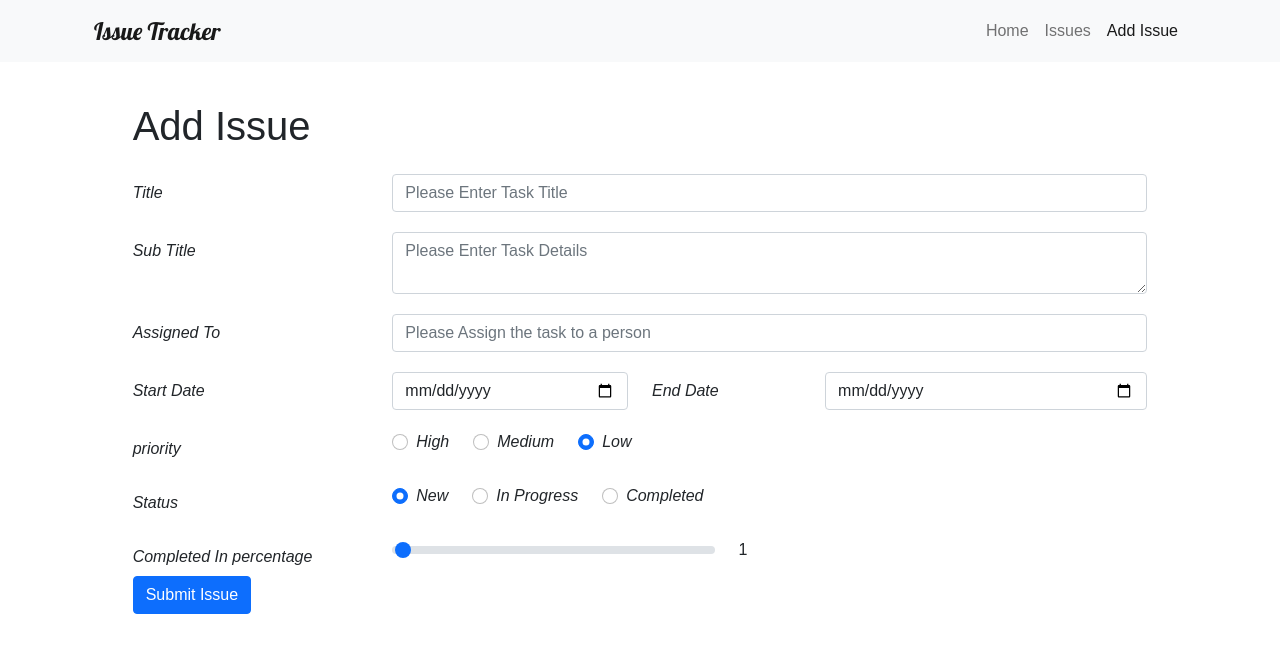
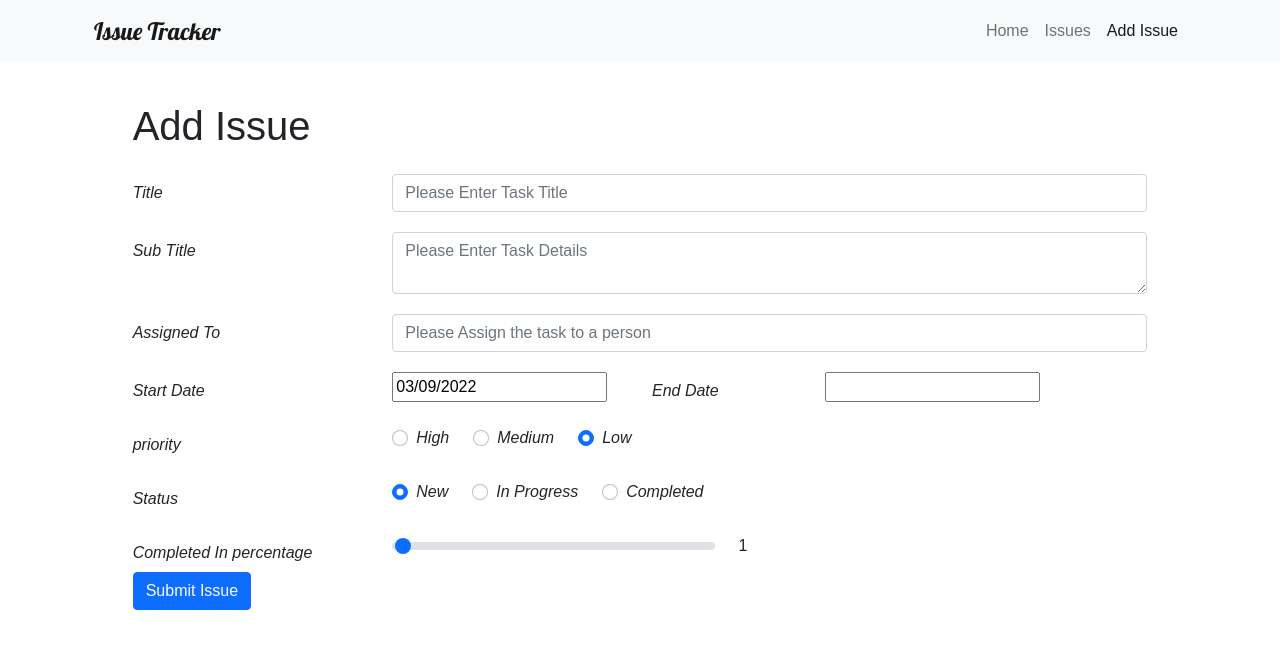
Before and after one commit to samimwebdev/issue-tracker-CRUD-app, a React (Vite) app: page /add in a window 1280 px wide. Shown: the top 652 px of the page. Built offline with nearby package versions, Linux system fonts and the light colour scheme; a web font is replaced by a local one.

Commit message:
Managing date with Date Picker

```diff
--- a/package.json
+++ b/package.json
@@ -9,8 +9,11 @@
   },
   "dependencies": {
     "bootstrap": "5.1.3",
+    "date-fns": "^2.28.0",
     "react": "^17.0.2",
     "react-bootstrap": "^2.2.0",
+    "react-date-picker": "^8.4.0",
+    "react-datepicker": "^4.7.0",
     "react-dom": "^17.0.2",
     "react-icons": "^4.3.1",
     "react-router-dom": "^6.2.2",
--- a/src/Issue.jsx
+++ b/src/Issue.jsx
@@ -3,6 +3,8 @@ import { Badge, ProgressBar, Modal, Button } from 'react-bootstrap'
 import { FaEdit, FaTrashAlt, FaCheckSquare } from 'react-icons/fa'
 import { toast } from 'react-toastify'
 import { useNavigate } from 'react-router-dom'
+import { format } from 'date-fns'
+
 import { useIssueContext } from './context/IssueContext'
 
 const Issue = ({ issue }) => {
@@ -73,7 +75,7 @@ const Issue = ({ issue }) => {
           </Badge>
         </td>
         <td>{completedStatus}</td>
-        <td>{endDate}</td>
+        <td>{format(new Date(endDate), 'dd/LL/Y')}</td>
         <td>{assignedTo}</td>
         <td>
           <ProgressBar
--- a/src/IssueForm.jsx
+++ b/src/IssueForm.jsx
@@ -2,29 +2,20 @@ import { useEffect, useState } from 'react'
 import { Col, Form, Row, Button } from 'react-bootstrap'
 import { v4 as uuid } from 'uuid'
 import { useNavigate } from 'react-router-dom'
+
 import { toast } from 'react-toastify'
 import TextInput from './formInputs/TextInput'
 import DateInput from './formInputs/DateInput'
 import RadioInput from './formInputs/RadioInput'
-
-const defaultIssue = {
-  title: '',
-  subTitle: '',
-  assignedTo: '',
-  startDate: '',
-  endDate: '',
-  priority: 'low',
-  status: 'new',
-  completedPercentage: 1,
-}
+import 'react-datepicker/dist/react-datepicker.css'
 
 const IssueForm = ({ addIssue, updateIssue, issue: issueToEdit }) => {
   const [issue, setIssue] = useState({
     title: '',
     subTitle: '',
     assignedTo: '',
-    startDate: '',
-    endDate: '',
+    startDate: new Date(),
+    endDate: null,
     priority: 'low',
     status: 'new',
     completedPercentage: 1,
@@ -127,13 +118,15 @@ const IssueForm = ({ addIssue, updateIssue, issue: issueToEdit }) => {
       return navigate('/issues')
     }
     if (isValid) {
+      console.log(typeof issue.startDate)
+      console.log(typeof issue.endDate)
       //form submission
       addIssue({
         id: uuid(),
         ...issue,
       })
       toast.success('Issue is added successfully')
-      navigate('/issues')
+      // navigate('/issues')
       //reset the form
       // setIssue(defaultIssue)
     }
@@ -198,10 +191,14 @@ const IssueForm = ({ addIssue, updateIssue, issue: issueToEdit }) => {
           <Col sm={3}>
             <DateInput
               name='startDate'
-              onChange={handleChange}
+              onChange={(date) => setIssue({ ...issue, startDate: date })}
+              placeholder='Enter Start Date'
               value={startDate}
-              placeholder='Enter Start Date'
               error={errorStartDate}
+              startDate={startDate}
+              endDate={endDate}
+              minDate={new Date()}
+              selectsStart
             />
           </Col>
           <Col sm={2}>
@@ -212,10 +209,14 @@ const IssueForm = ({ addIssue, updateIssue, issue: issueToEdit }) => {
           <Col sm={4}>
             <DateInput
               name='endDate'
-              onChange={handleChange}
+              onChange={(date) => setIssue({ ...issue, endDate: date })}
+              startDate={startDate}
               value={endDate}
+              endDate={endDate}
+              minDate={startDate}
               placeholder='Enter End Date'
               error={errorEndDate}
+              selectsEnd
             />
           </Col>
         </Form.Group>
--- a/src/context/IssueContext.jsx
+++ b/src/context/IssueContext.jsx
@@ -9,8 +9,8 @@ const initialState = [
     title: 'sample Title',
     subTitle: 'Task Details',
     assignedTo: 'samim',
-    startDate: '',
-    endDate: '',
+    startDate: new Date(),
+    endDate: new Date(),
     priority: 'medium',
     status: 'new',
     completedPercentage: 90,
--- a/src/formInputs/DateInput.jsx
+++ b/src/formInputs/DateInput.jsx
@@ -1,16 +1,32 @@
 import { Col, Form, Row } from 'react-bootstrap'
 
-const DateInput = ({ name, onChange, error, value, placeholder }) => {
+import DatePicker from 'react-datepicker'
+const DateInput = ({
+  name,
+  onChange,
+  error,
+  value,
+  startDate,
+  endDate,
+  minDate,
+  placeholder,
+  ...rest
+}) => {
+  console.log(rest)
   return (
     <>
-      <Form.Control
+      <DatePicker
         type='date'
         name={name}
         id={name}
-        value={value}
+        selected={value}
+        startDate={startDate}
+        endDate={endDate}
+        minDate={minDate}
         onChange={onChange}
         placeholder={placeholder}
         isInvalid={error}
+        {...rest}
       />
       <Form.Control.Feedback type='invalid' className='d-block'>
         {error}
```
Also changed, not shown: 1 other file (tests, documents, lock files or other folders).
